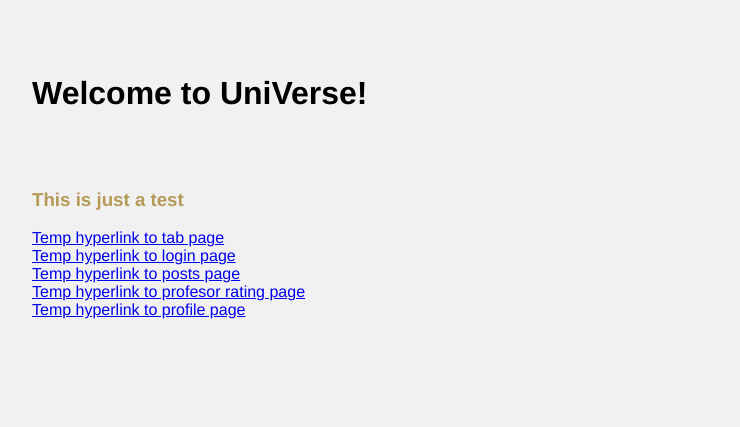
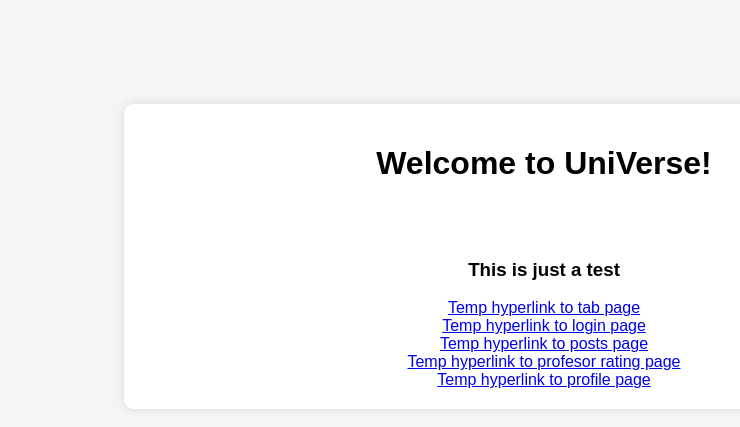
Before and after one commit to matikd41/UniVerse, a PHP site: page / in a window 1280 px wide. Shown: the top 427 px of the page, without its empty margins (96-836 px from the left). Run offline with PHP 8.4, Linux system fonts and the light colour scheme; some web fonts are replaced.

Commit message:
style.css

```diff
--- a/style.css
+++ b/style.css
@@ -1,29 +1,44 @@
-@import "https://www.nerdfonts.com/assets/css/webfont.css";
 body {
-	font-family: "Helvetica", "Arial", sans-serif;
-	background: #f1f1f1;
-	color: black;
-	width: 100%;
-	height: 100%;
-	padding: 0;
-	margin: 0;
+    font-family: Arial, sans-serif;
+    margin: 0;
+    padding: 0;
+    background-color: #f4f4f4;
+    text-align: center;
 }
 
-.ouText {
-	color: #B59A57;
-}
-.container {
-	margin:auto;
-	width: 80%;
-	max-width: 1080px;
+header {
+    background: #004080;
+    color: white;
+    padding: 20px;
+    font-size: 24px;
 }
 
-.header {
-	background: #fff;
-	padding: 20px;
-	height: 40px;
+nav {
+    background: #003366;
+    padding: 10px;
 }
 
-.footer {
+nav a {
+    color: white;
+    margin: 0 15px;
+    text-decoration: none;
+    font-size: 18px;
+}
 
+.container {
+    margin: 50px auto;
+    max-width: 800px;
+    padding: 20px;
+    background: white;
+    border-radius: 10px;
+    box-shadow: 0 0 10px rgba(0, 0, 0, 0.1);
 }
+
+footer {
+    background: #004080;
+    color: white;
+    padding: 10px;
+    position: absolute;
+    bottom: 0;
+    width: 100%;
+}
```
